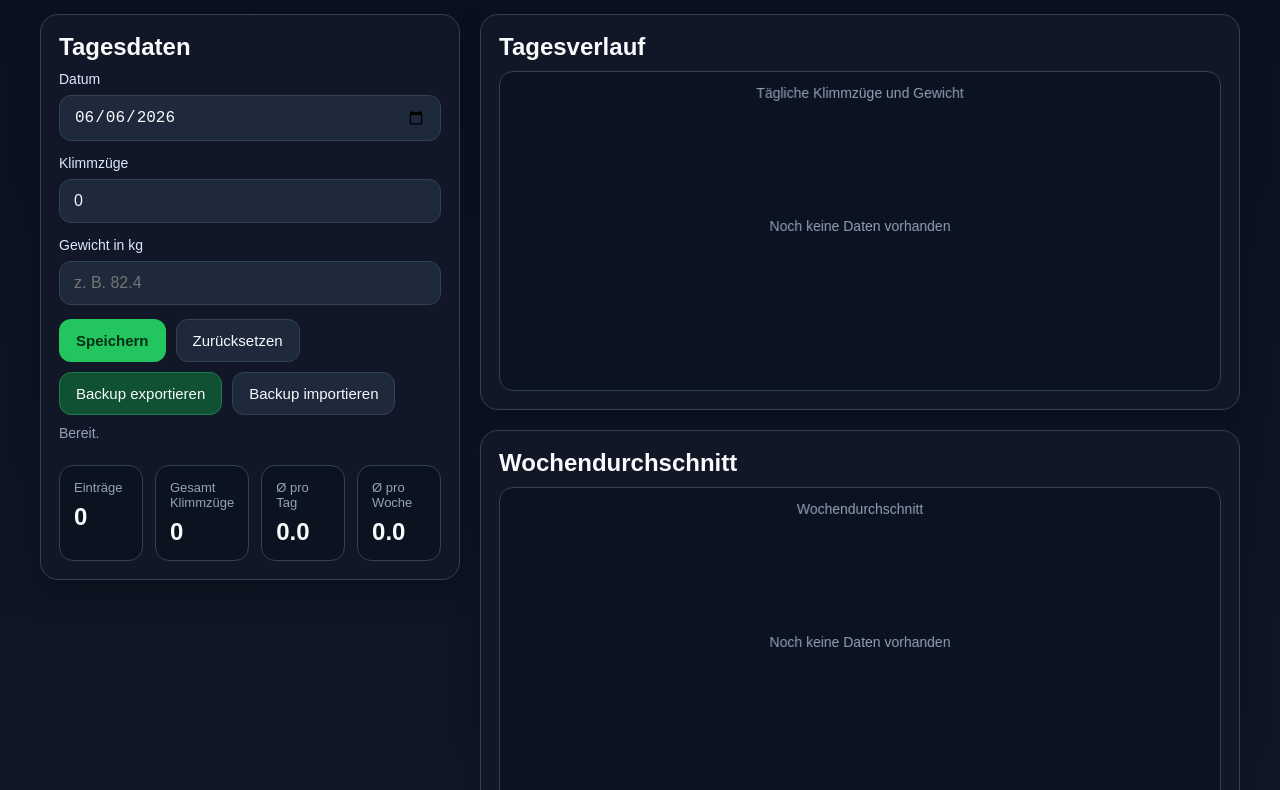
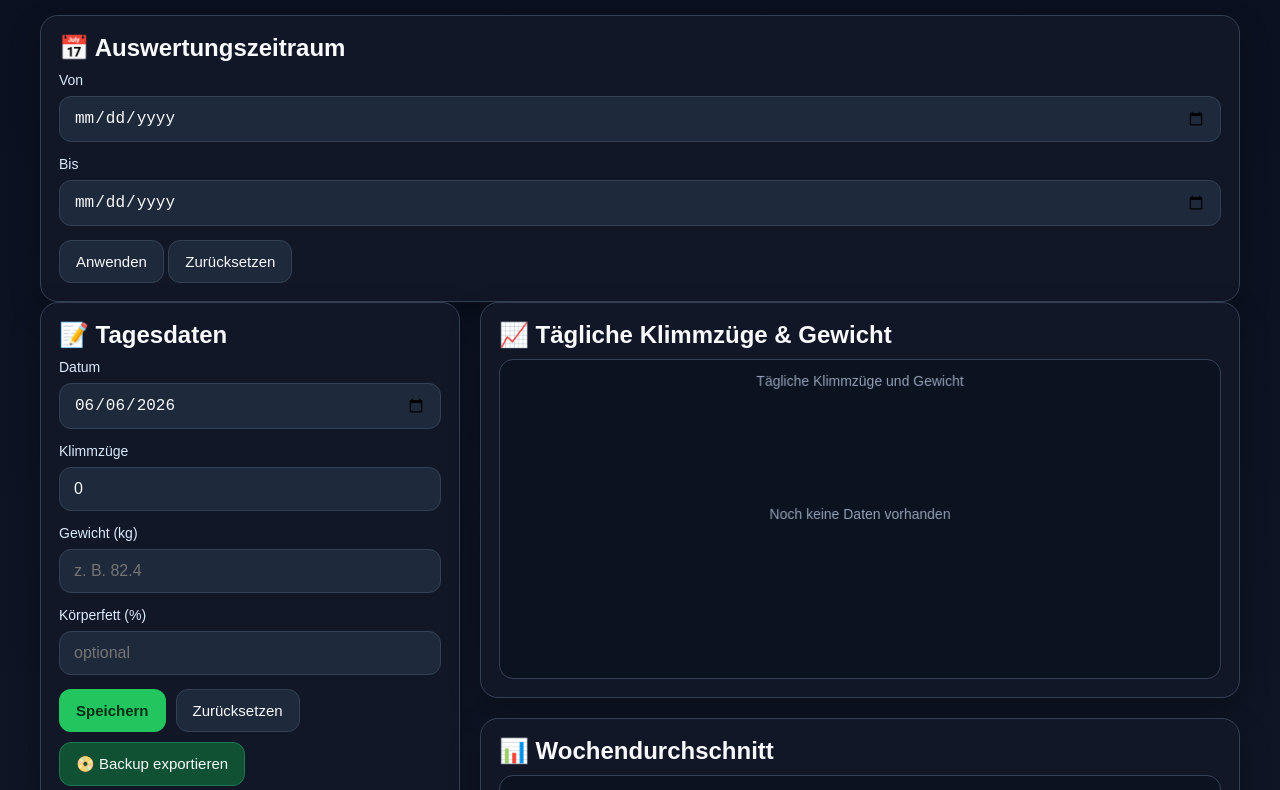
Before and after one commit to lukassk87-hash/Pushup-, a website: page www/index.html in a window 1280 px wide. Shown: the part 73-863 px from the top of the page. Drawn offline with Linux system fonts and the light colour scheme.

Commit message:
Aktualisieren von index.html

```diff
--- a/www/index.html
+++ b/www/index.html
@@ -2,7 +2,7 @@
 <html lang="de">
 <head>
     <meta charset="UTF-8">
-    <meta name="viewport" content="width=device-width, initial-scale=1.0">
+    <meta name="viewport" content="width=device-width, initial-scale=1.0, user-scalable=yes">
     <title>Klimmzüge Tracker</title>
     <link rel="stylesheet" href="style.css">
     <script defer src="app.js"></script>
@@ -11,52 +11,70 @@
     <div class="app">
         <header class="topbar">
             <div>
-                <h1>Klimmzüge Tracker</h1>
+                <h1>🏋️ Klimmzüge Tracker</h1>
             </div>
             <div class="storage-box">
-                <div id="storageState">Speicherstatus wird geprüft ...</div>
+                <div id="storageState">Speicherstatus wird geprüft …</div>
             </div>
         </header>
 
+        <!-- Filterbereich -->
+        <div class="filter-card card">
+            <h2>📅 Auswertungszeitraum</h2>
+            <div class="filter-row">
+                <div class="field">
+                    <label for="filterFrom">Von</label>
+                    <input type="date" id="filterFrom">
+                </div>
+                <div class="field">
+                    <label for="filterTo">Bis</label>
+                    <input type="date" id="filterTo">
+                </div>
+                <div class="filter-buttons">
+                    <button class="btn" id="applyFilterBtn">Anwenden</button>
+                    <button class="btn" id="resetFilterBtn">Zurücksetzen</button>
+                </div>
+            </div>
+        </div>
+
         <main class="layout">
             <section class="card form-card">
-                <h2>Tagesdaten</h2>
+                <h2>📝 Tagesdaten</h2>
 
                 <form id="entryForm">
                     <div class="field">
                         <label for="entryDate">Datum</label>
                         <input type="date" id="entryDate" required>
                     </div>
-
                     <div class="field">
                         <label for="pullups">Klimmzüge</label>
                         <input type="number" id="pullups" min="0" step="1" value="0" required>
                     </div>
-
                     <div class="field">
-                        <label for="weightKg">Gewicht in kg</label>
+                        <label for="weightKg">Gewicht (kg)</label>
                         <input type="number" id="weightKg" min="0" step="0.1" placeholder="z. B. 82.4">
                     </div>
-
+                    <div class="field">
+                        <label for="bodyFat">Körperfett (%)</label>
+                        <input type="number" id="bodyFat" min="0" max="100" step="0.1" placeholder="optional">
+                    </div>
                     <div class="button-row">
                         <button type="submit" class="btn primary">Speichern</button>
                         <button type="button" class="btn" id="resetBtn">Zurücksetzen</button>
                     </div>
-
                     <div class="button-row">
-                        <button type="button" class="btn success" id="exportBtn">Backup exportieren</button>
+                        <button type="button" class="btn success" id="exportBtn">📀 Backup exportieren</button>
                         <label class="btn file-btn">
-                            Backup importieren
+                            📂 Backup importieren
                             <input type="file" id="importFile" accept=".json,application/json" hidden>
                         </label>
                     </div>
-
                     <div id="status" class="status"></div>
                 </form>
 
                 <div class="stats-grid">
                     <div class="stat-box">
-                        <span>Einträge</span>
+                        <span>Einträge (gefiltert)</span>
                         <strong id="statEntries">0</strong>
                     </div>
                     <div class="stat-box">
@@ -76,14 +94,13 @@
 
             <section class="charts">
                 <div class="card">
-                    <h2>Tagesverlauf</h2>
+                    <h2>📈 Tägliche Klimmzüge & Gewicht</h2>
                     <div class="chart-wrap">
                         <canvas id="dailyChart" width="900" height="320"></canvas>
                     </div>
                 </div>
-
                 <div class="card">
-                    <h2>Wochendurchschnitt</h2>
+                    <h2>📊 Wochendurchschnitt</h2>
                     <div class="chart-wrap">
                         <canvas id="weeklyChart" width="900" height="320"></canvas>
                     </div>
@@ -92,20 +109,21 @@
         </main>
 
         <section class="card table-card">
-            <h2>Verlauf</h2>
+            <h2>📋 Verlauf</h2>
             <div class="table-wrap">
                 <table>
                     <thead>
                         <tr>
                             <th>Datum</th>
                             <th>Klimmzüge</th>
-                            <th>Gewicht</th>
+                            <th>Gewicht (kg)</th>
+                            <th>Körperfett (%)</th>
                             <th>Aktion</th>
                         </tr>
                     </thead>
                     <tbody id="entriesTableBody">
                         <tr>
-                            <td colspan="4">Noch keine Daten vorhanden.</td>
+                            <td colspan="5">Noch keine Daten vorhanden.</td>
                         </tr>
                     </tbody>
                 </table>
```
